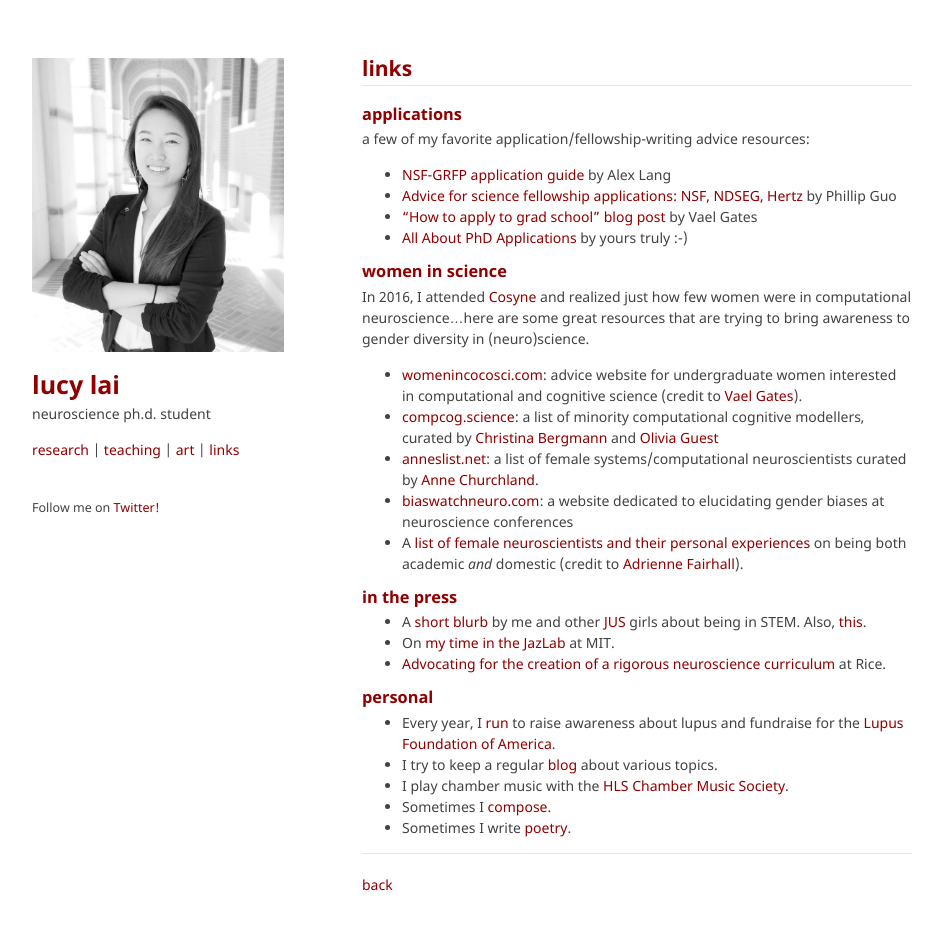
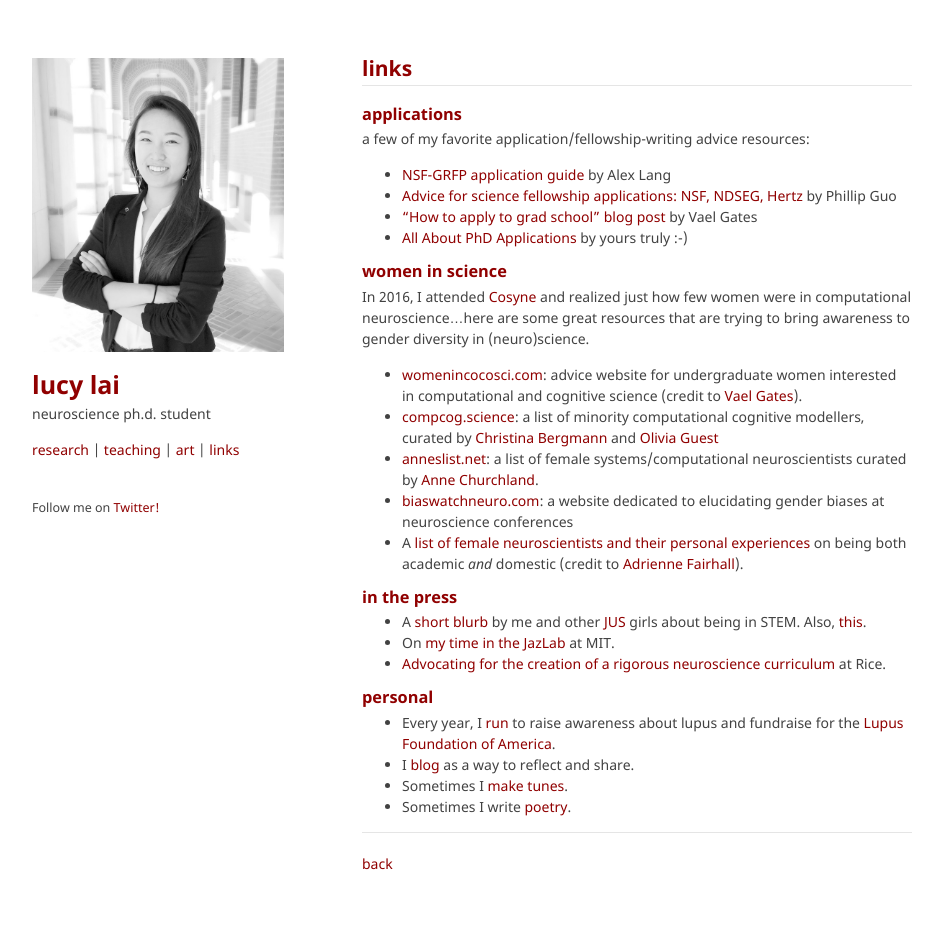
Before and after one commit to lucylai96/lucylai96.github.io, a Jekyll site: the page built from links.md, in a window 1280 px wide and 960 px high. Shown: the top 930 px of the window, without its empty margins (168-1109 px from the left). Built offline with Jekyll 4.4.1, drawn with Linux system fonts in a browser that asks for light colours; our own code applies the rules of GitHub Pages for plain Markdown files.

Commit message:
Update links.md

```diff
--- a/links.md
+++ b/links.md
@@ -22,9 +22,8 @@ In 2016, I attended [Cosyne](cosyne.org) and realized just how few women were in
 
 ### personal
 * Every year, I [run](https://www.lupus.org/action/walk-to-end-lupus-now) to raise awareness about lupus and fundraise for the [Lupus Foundation of America](https://lupus.org/).
-* I try to keep a regular [blog](https://lucyblogs.wordpress.com/) about various topics.
-* I play chamber music with the [HLS Chamber Music Society](https://orgs.law.harvard.edu/cms/).
-* Sometimes I [compose](https://soundcloud.com/lucy_lai).
+* I [blog](https://lucyblogs.wordpress.com/) as a way to reflect and share.
+* Sometimes I [make tunes](https://soundcloud.com/lucy_lai).
 * Sometimes I write [poetry](https://subcorticalsongs.wordpress.com/).
 
 ***
```
